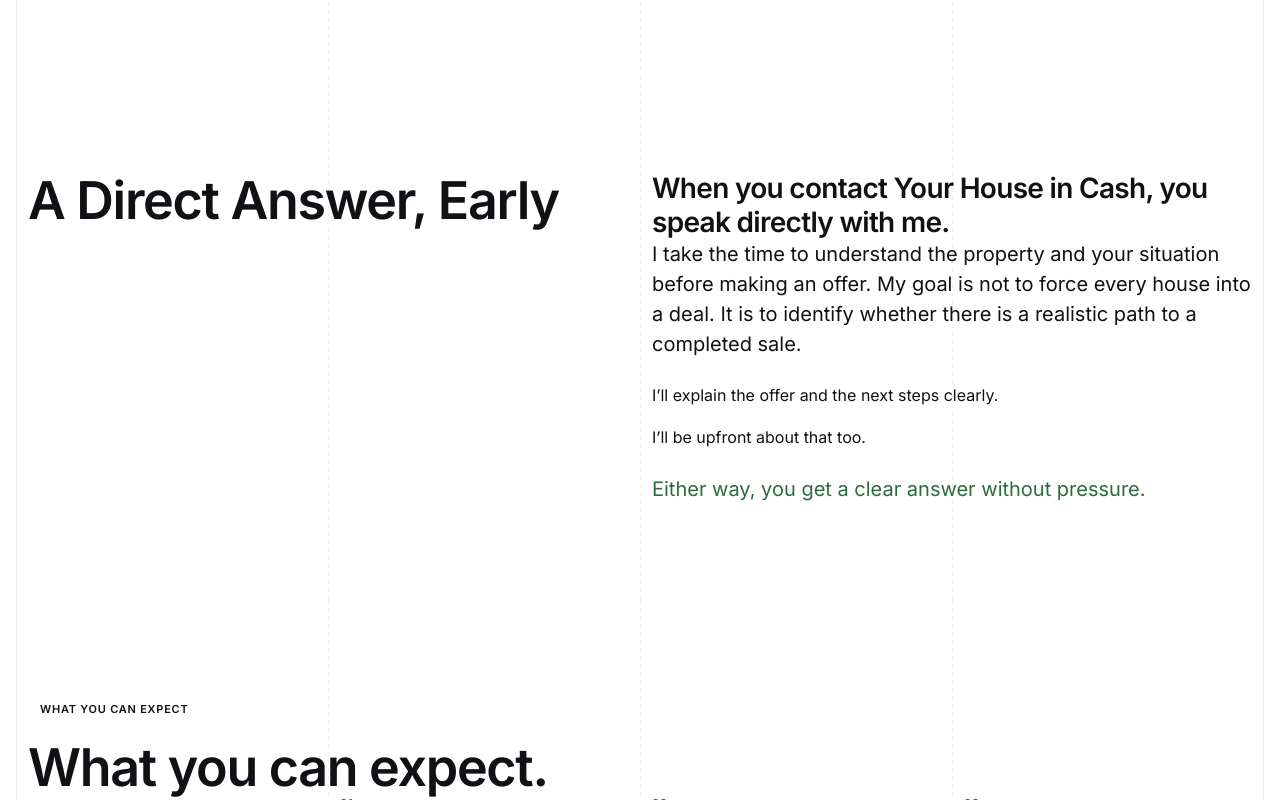
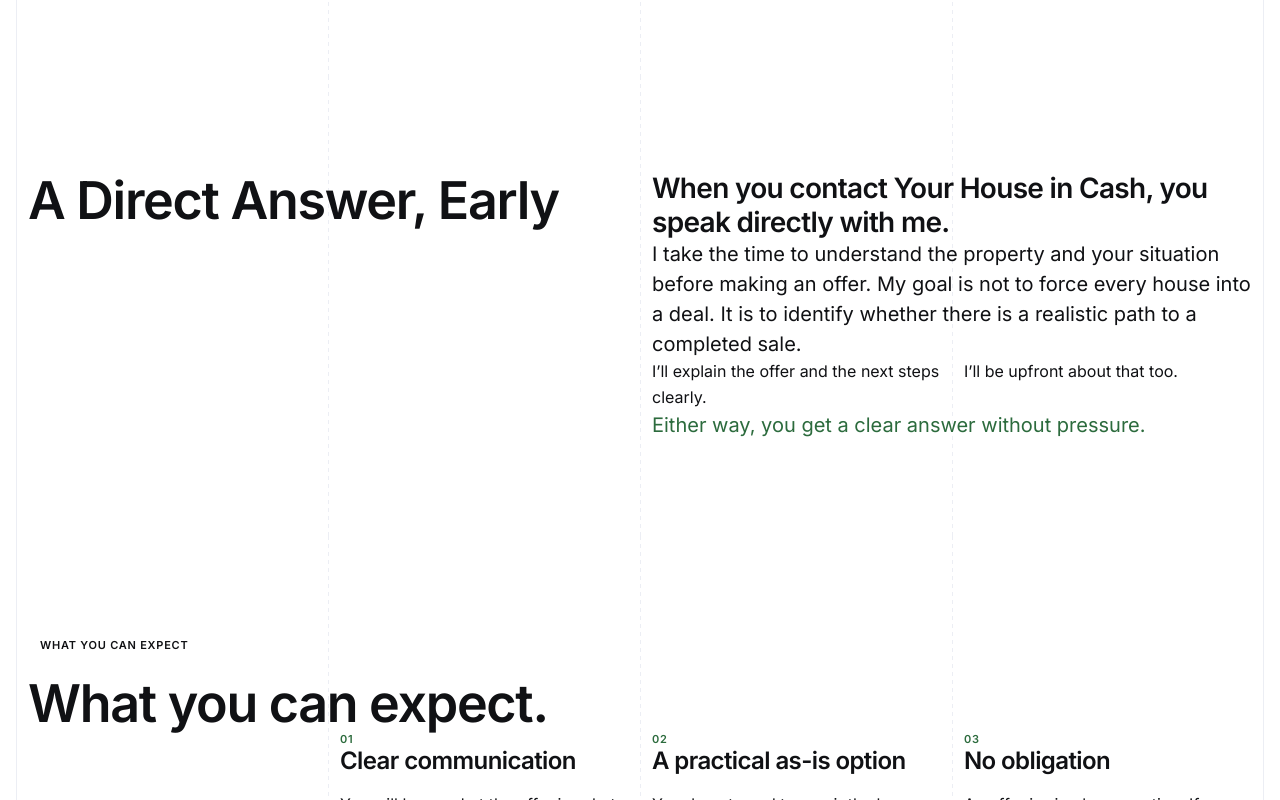
Before and after one commit to YHICAdmin/your-house-in-cash, a Next.js app: page /about-us in a window 1280 px wide. Shown: the part 779-1579 px from the top of the page. Built offline with nearby package versions, Linux system fonts and the light colour scheme.

Commit message:
add markers

```diff
--- a/project-documentation/website-specification/about-us-page.md
+++ b/project-documentation/website-specification/about-us-page.md
@@ -200,6 +200,7 @@ Show what it is actually like to contact Your House in Cash. Visitors understand
 
 - Use the global Body typography.
 - Present the first line as the outcome when there is a realistic path and the second as the outcome when there is not.
+- On Tablet and Desktop, place the two outcomes side by side; stack them on Mobile. On Desktop, place a short existing-style brand-green vertical mark at the start of each outcome where it aligns to a background system line. Do not use horizontal dividers or bordered containers.
 
 ## Closing Line
 
--- a/src/app/(site)/about-us/page.module.css
+++ b/src/app/(site)/about-us/page.module.css
@@ -132,8 +132,6 @@
   width: 100%;
   gap: var(--spacing-s);
   margin-bottom: var(--spacing-xl);
-  padding-block: var(--spacing-m);
-  border-block: 1px solid var(--color-border);
 }
 
 .directClosing {
@@ -245,6 +243,11 @@
     grid-column: 4 / span 5;
   }
 
+  .outcomes {
+    grid-template-columns: repeat(2, minmax(0, 1fr));
+    gap: var(--spacing-m);
+  }
+
   .standards {
     grid-template-columns: repeat(3, minmax(0, 1fr));
     gap: var(--spacing-m);
@@ -294,6 +297,21 @@
     grid-column: 7 / span 6;
   }
 
+  .outcomes p {
+    position: relative;
+  }
+
+  .outcomes p::before {
+    position: absolute;
+    top: 0;
+    left: calc(var(--layout-grid-gutter) / -2);
+    width: 1px;
+    height: calc(16px * 1.6);
+    background: var(--color-brand);
+    content: "";
+    transform: translateX(-0.5px);
+  }
+
   .expectationsHeader {
     grid-column: 1 / -1;
   }
```
